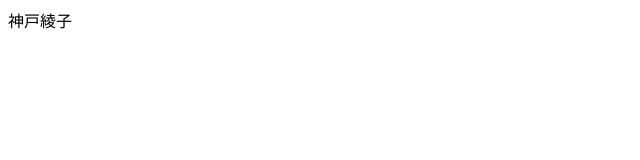
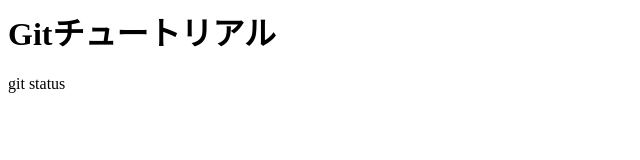
Before and after one commit to nagi4205/git_tutorial, a plain HTML site: page index.html in a window 1280 px wide. Shown: the whole page, without its empty margins (0-640 px from the left). Drawn offline with Linux system fonts and the light colour scheme.

Commit message:
git statusコマンドを追記

```diff
--- a/index.html
+++ b/index.html
@@ -1,13 +1,2 @@
-<!DOCTYPE html>
-<html lang="ja">
-<head>
-  <meta charset="UTF-8">
-  <meta name="viewport" content="width=device-width, initial-scale=1.0">
-  <title>Document</title>
-</head>
-<body>
-  <div class="Ayako">
-    神戸綾子
-  </div>
-</body>
-</html>
+<h1>Gitチュートリアル</h1>
+<p>git status</p>
```
